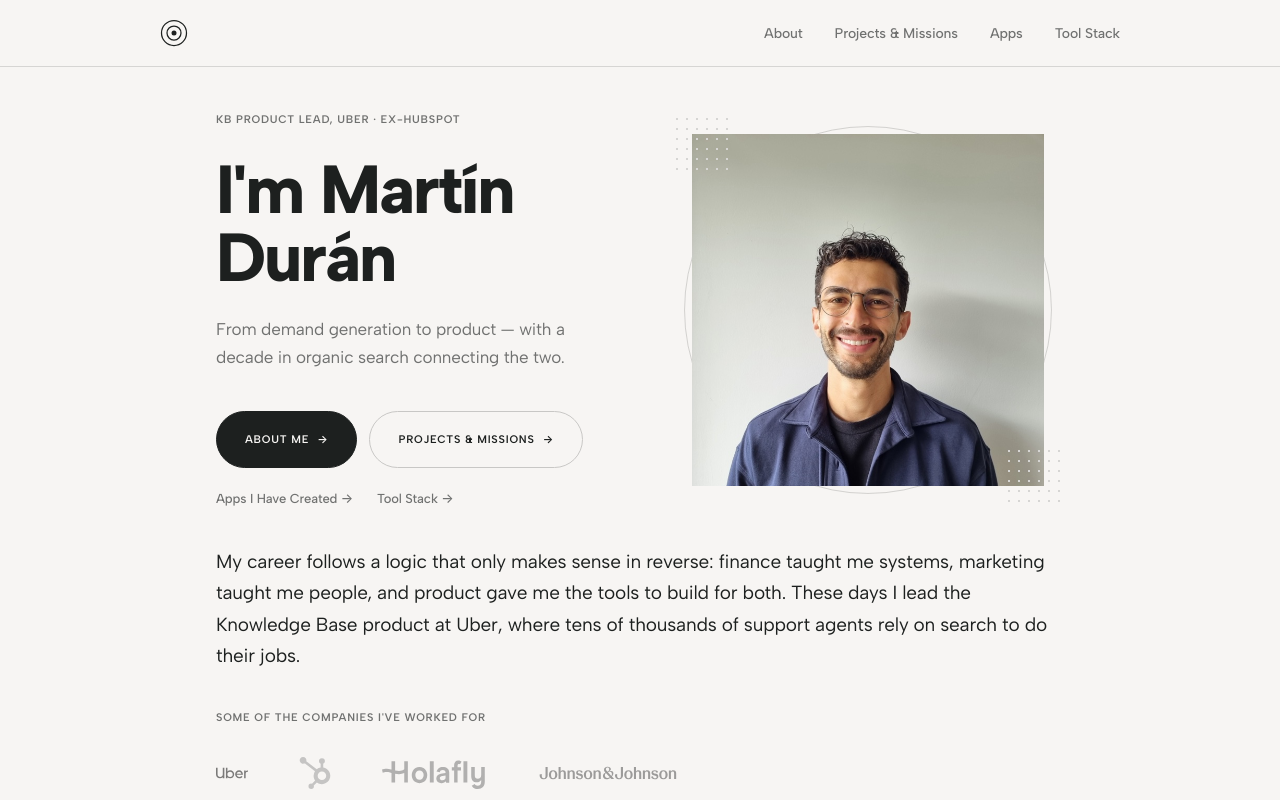
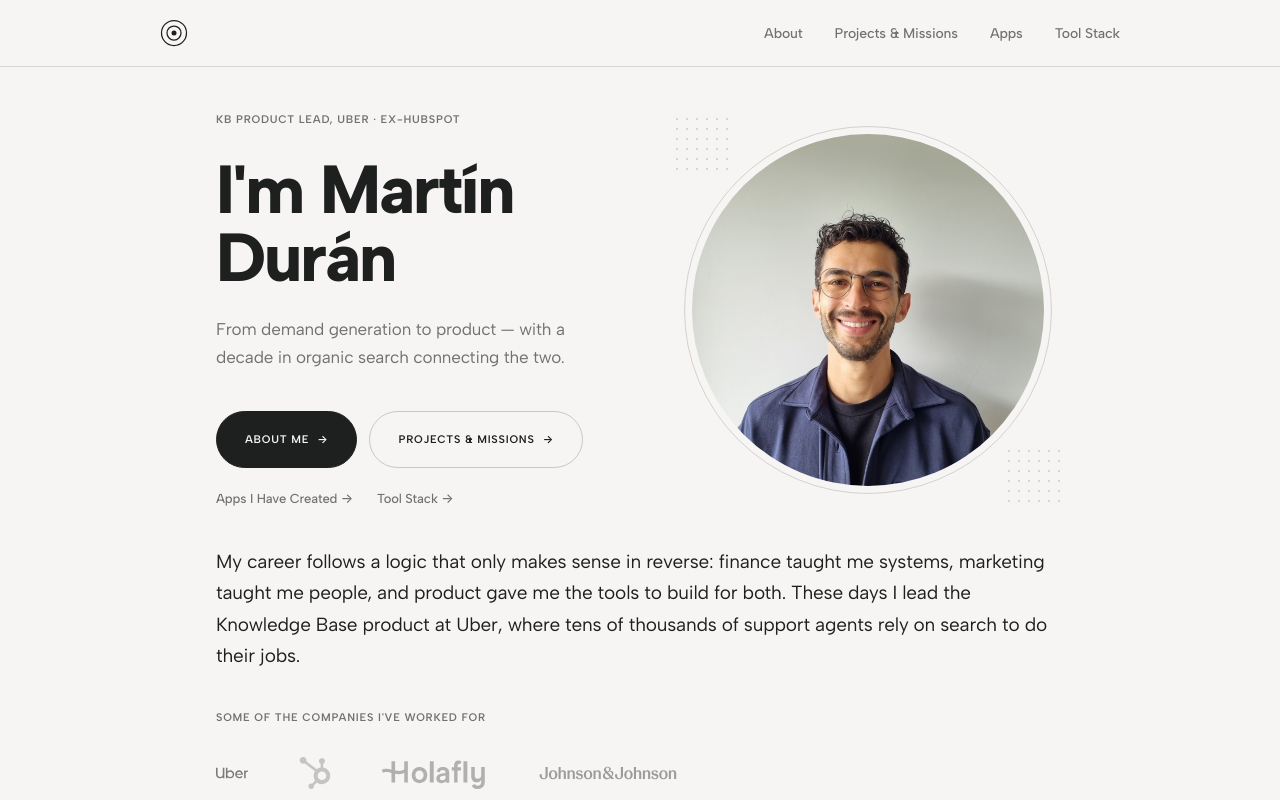
Before and after one commit to elmarto87/personal-website, a React (Vite) app: page /#/ in a window 1280 px wide. Shown: the top 800 px of the page. Built offline with nearby package versions, Linux system fonts and the light colour scheme.

Commit message:
Make profile photo circular with centered face crop

```diff
--- a/src/styles/global.css
+++ b/src/styles/global.css
@@ -477,10 +477,11 @@
   width: 100%;
   aspect-ratio: 1 / 1;
   object-fit: cover;
-  object-position: center top;
+  object-position: center 15%;
   display: block;
   position: relative;
   z-index: 1;
+  border-radius: 50%;
 }
 
 /* ------------------------------------------- */
```
